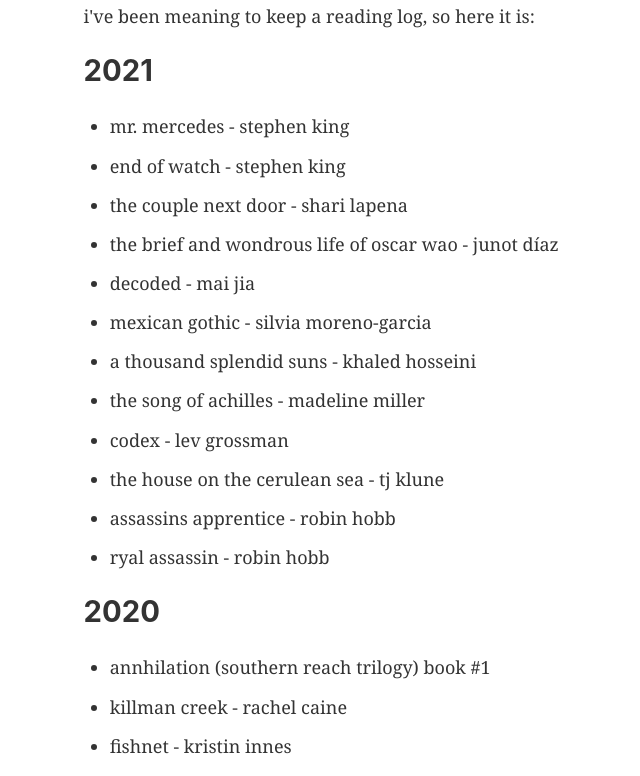
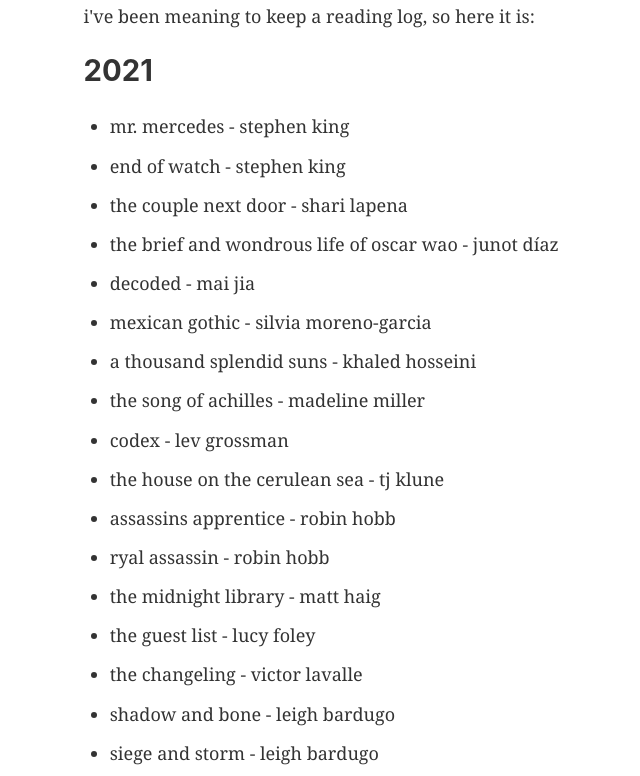
Before and after one commit to jakeols/ols-engineer, a Gatsby site: page /books in a window 1280 px wide. Shown: the part 146-922 px from the top of the page, without its empty margins (96-736 px from the left). Built offline with nearby package versions, Linux system fonts and the light colour scheme; Gatsby itself is replaced by a stand-in of ours.

Commit message:
end of april books

```diff
--- a/src/pages/books.js
+++ b/src/pages/books.js
@@ -22,6 +22,11 @@ const BooksPage = () => (
             <li>the house on the cerulean sea - tj klune</li>
             <li>assassins apprentice - robin hobb</li>
             <li>ryal assassin - robin hobb</li>
+            <li>the midnight library - matt haig</li>
+            <li>the guest list - lucy foley</li>
+            <li>the changeling - victor lavalle</li>
+            <li>shadow and bone - leigh bardugo</li>
+            <li>siege and storm - leigh bardugo</li>
         </ul>
         <h2>2020</h2>
         <ul>
--- a/src/pages/index.js
+++ b/src/pages/index.js
@@ -9,7 +9,7 @@ const IndexPage = () => (
   <Layout>
     <SEO title="Home" />
     <h1>hey,</h1>
-    <p>i'm jake &mdash; a front-end developer in san francisco, ca. you can find me here &darr; </p>
+    <p>i'm jake &mdash; a software engineer in san francisco, ca. you can find me here &darr; </p>
     <Social />
     <div style={{ maxWidth: `300px`, marginBottom: `1.45rem` }}>
       <Image />
```
